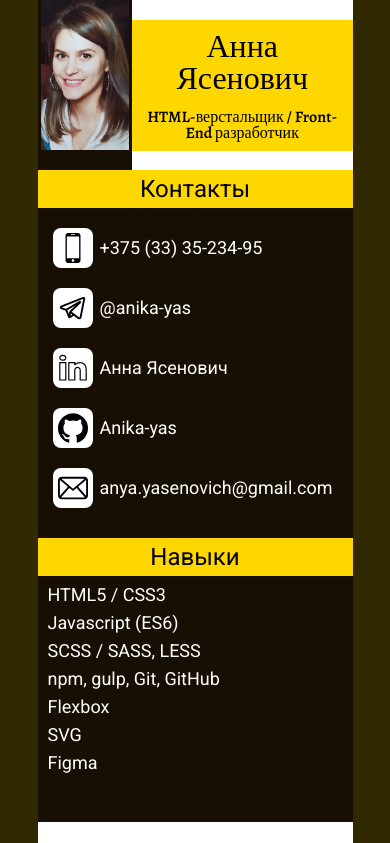
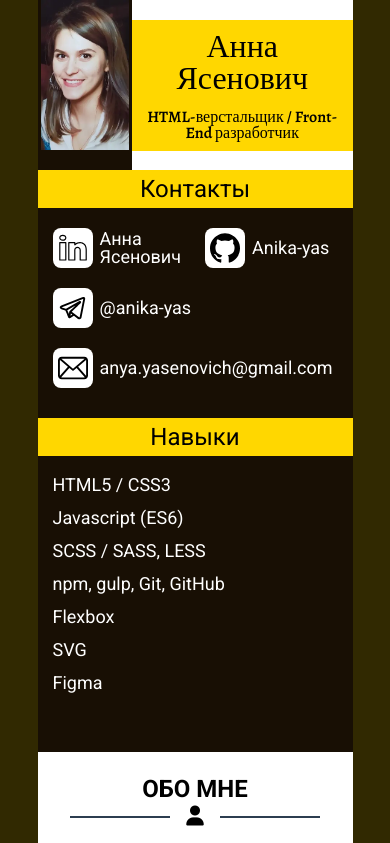
Before and after one commit to Anika-yas/portfolio, a plain HTML site: page index.html in a window 390 px wide. Shown: the top 843 px of the page. Drawn offline with nearby package versions, Linux system fonts and the light colour scheme.

Commit message:
fix: corrected code

```diff
--- a/css/style.css
+++ b/css/style.css
@@ -330,6 +330,7 @@ body::after {
 
 .contacts__list {
   padding: 10px 10px 10px 15px;
+  margin: 0 -10px;
 }
 
 .contacts__list > *:not(:last-child) {
@@ -337,6 +338,7 @@ body::after {
 }
 
 .contacts__item {
+  padding: 0 10px;
   -webkit-transition: 0.3s;
   -o-transition: 0.3s;
   transition: 0.3s;
@@ -400,12 +402,8 @@ body::after {
   margin-bottom: 10px;
 }
 
-.skills__lists {
+.skills__list {
   padding: 10px 10px 10px 15px;
-}
-
-.skills__lists > *:not(:last-child) {
-  margin-bottom: 15px;
 }
 
 .skills__list > *:not(:last-child) {
@@ -624,6 +622,8 @@ body::after {
 }
 
 .education__title {
+  border-bottom: 2px solid black;
+  padding-bottom: 10px;
   margin: 0 0 10px 0;
 }
 
@@ -698,7 +698,7 @@ body::after {
   content: "";
   position: absolute;
   right: 25%;
-  top: 25%;
+  top: 30%;
   background-color: rgb(0, 0, 0);
   height: 2px;
   width: 15px;
@@ -739,6 +739,8 @@ body::after {
 }
 
 .experience__title {
+  border-bottom: 2px solid black;
+  padding-bottom: 10px;
   margin: 0 0 10px 0;
 }
 
@@ -827,16 +829,12 @@ body::after {
     padding: 7px;
   }
 
-  .skills__lists > *:not(:last-child) {
-    margin-bottom: 10px;
+  .skills__list > *:not(:last-child) {
+    margin-bottom: 7px;
   }
 
-  .skills__lists {
+  .skills__list {
     padding: 0 10px;
-  }
-
-  .skills__list > *:not(:last-child) {
-    margin-bottom: 10px;
   }
 
   .skills__item {
@@ -901,6 +899,34 @@ body::after {
   }
 }
 
+@media (max-width: 671px) {
+  .contacts__item {
+    -webkit-box-flex: 50%;
+        -ms-flex: 50%;
+            flex: 50%;
+  }
+}
+
+@media (max-width: 605px) {
+  .skills__item {
+    -webkit-box-flex: 0;
+        -ms-flex: 0 1 50%;
+            flex: 0 1 50%;
+  }
+}
+
+@media (max-width: 510px) {
+  .contacts__item {
+    -webkit-box-flex: 100%;
+        -ms-flex: 100%;
+            flex: 100%;
+    -webkit-box-orient: vertical;
+    -webkit-box-direction: normal;
+        -ms-flex-direction: column;
+            flex-direction: column;
+  }
+}
+
 @media (max-width: 47.99875em) {
   body::before,
   body::after {
@@ -923,8 +949,8 @@ body::after {
     display: flex;
     -ms-flex-wrap: wrap;
         flex-wrap: wrap;
-    gap: 20px;
-    padding: 10px 10px 10px 15px;
+    row-gap: 20px;
+    padding: 10px 15px 10px;
   }
 
   .contacts__item:hover .contacts__text {
@@ -932,42 +958,9 @@ body::after {
   }
 
   .contacts__item {
-    display: -webkit-box;
-    display: -ms-flexbox;
-    display: flex;
-  }
-
-  .contacts__item:nth-child(1) {
-    -webkit-box-ordinal-group: 2;
-        -ms-flex-order: 1;
-            order: 1;
-  }
-
-  .contacts__item:nth-child(2) {
-    -webkit-box-ordinal-group: 6;
-        -ms-flex-order: 5;
-            order: 5;
-    min-width: 201px;
-  }
-
-  .contacts__item:nth-child(3) {
-    -webkit-box-ordinal-group: 3;
-        -ms-flex-order: 2;
-            order: 2;
-  }
-
-  .contacts__item:nth-child(4) {
-    -webkit-box-ordinal-group: 4;
-        -ms-flex-order: 3;
-            order: 3;
-  }
-
-  .contacts__item:nth-child(5) {
-    -webkit-box-ordinal-group: 5;
-        -ms-flex-order: 4;
-            order: 4;
-    -ms-flex-item-align: start;
-        align-self: flex-start;
+    -webkit-box-flex: 33.333%;
+        -ms-flex: 33.333%;
+            flex: 33.333%;
   }
 
   .contacts__link {
@@ -987,8 +980,27 @@ body::after {
     font-size: 24px;
   }
 
+  .skills__list > *:not(:last-child) {
+    margin-bottom: 0;
+  }
+
+  .skills__list {
+    display: -webkit-box;
+    display: -ms-flexbox;
+    display: flex;
+    -ms-flex-wrap: wrap;
+        flex-wrap: wrap;
+    row-gap: 15px;
+    padding: 10px 15px 10px;
+    margin: 0 -10px;
+  }
+
   .skills__item {
     font-size: 18px;
+    -webkit-box-flex: 0;
+        -ms-flex: 0 1 33.333%;
+            flex: 0 1 33.333%;
+    padding: 0 10px;
   }
 
   .skills__subitem {
@@ -1039,6 +1051,16 @@ body::after {
     margin-bottom: 15px;
   }
 
+  .skills__item {
+    -webkit-box-orient: vertical;
+    -webkit-box-direction: normal;
+        -ms-flex-direction: column;
+            flex-direction: column;
+    -webkit-box-flex: 100%;
+        -ms-flex: 100%;
+            flex: 100%;
+  }
+
   .item-ed__year {
     -webkit-box-flex: 0;
         -ms-flex: 0 0 60px;
--- a/index.html
+++ b/index.html
@@ -6,8 +6,8 @@
 	<meta charset="UTF-8">
 	<meta name="format-detection" content="telephone=no">
 	<!-- <style>body{opacity: 0;}</style> -->
-	<link rel="stylesheet" href="https://cdnjs.cloudflare.com/ajax/libs/font-awesome/6.2.0/css/all.min.css?_v=20220915145643">
-	<link rel="stylesheet" href="css/style.min.css?_v=20220915145643">
+	<link rel="stylesheet" href="https://cdnjs.cloudflare.com/ajax/libs/font-awesome/6.2.0/css/all.min.css?_v=20220915162559">
+	<link rel="stylesheet" href="css/style.min.css?_v=20220915162559">
 	<link rel="shortcut icon" href="favicon.ico">
 	<!-- <meta name="robots" content="noindex, nofollow"> -->
 	<meta name="viewport" content="width=device-width, initial-scale=1.0">
@@ -37,24 +37,12 @@
 							<div class="left-portfolio__contacts contacts">
 								<h3 class="contacts__title title"> Контакты</h3>
 								<ul class="contacts__list ">
-									<li class="contacts__item">
+									<!-- <li class="contacts__item">
                 <a href="tel:+375333523495" class="contacts__link " target="_blank">
                     <img src="img/icons/mobilephone.svg" alt="phone" class="contacts__img">
                     <div class="contacts__text list-left__text"> +375 (33) 35-234-95</div>
                 </a>
-									</li>
-									<li class="contacts__item">
-										<a href="mailto:anya.yasenovich@gmail.com" class="contacts__link" target="_blank">
-											<img src="img/icons/email.svg" alt="email" class="contacts__img">
-											<div class="contacts__text"> anya.yasenovich@gmail.com</div>
-										</a>
-									</li>
-									<li class="contacts__item">
-										<a href="https://web.telegram.org/" class="contacts__link" target="_blank">
-											<img src="img/icons/telegram.svg" alt="telegram" class="contacts__img">
-											<div class="contacts__text">@anika-yas</div>
-										</a>
-									</li>
+            </li> -->
 									<li class="contacts__item">
 										<a href="https://www.linkedin.com/in/анна-ясенович/" class="contacts__link" target="_blank">
 											<img src="img/icons/linkedin.svg" alt="linkedin" class="contacts__img">
@@ -67,11 +55,22 @@
 											<div class="contacts__text">Anika-yas</div>
 										</a>
 									</li>
+									<li class="contacts__item">
+										<a href="https://web.telegram.org/" class="contacts__link" target="_blank">
+											<img src="img/icons/telegram.svg" alt="telegram" class="contacts__img">
+											<div class="contacts__text">@anika-yas</div>
+										</a>
+									</li>
+									<li class="contacts__item">
+										<a href="mailto:anya.yasenovich@gmail.com" class="contacts__link" target="_blank">
+											<img src="img/icons/email.svg" alt="email" class="contacts__img">
+											<div class="contacts__text"> anya.yasenovich@gmail.com</div>
+										</a>
+									</li>
 								</ul>
 							</div>
 							<div class="left-portfolio__skills skills">
 								<h3 class="skills__title title"> Навыки</h3>
-								<div class="skills__lists">
 								<ul class="skills__list">
 									<li class="skills__item"> HTML5 / CSS3
 										<!-- <ol class="skills__sublist">
@@ -110,8 +109,6 @@
 									<li class="skills__item">SVG</li>
 									<li class="skills__item">Figma</li>
 								</ul>
-									</ul>
-								</div>
 							</div>
 						</div>
 
@@ -122,7 +119,7 @@
 									<i class="fa-sharp fa-solid fa-user"></i>
 								</div>
 								<div class="about-me__text">
-									Меня зовут Анна. Качественно разрабатываю адаптивную верстку на основе макетов для ПК. Пишу максимально надежный, чистый и понятный код. Моя цель&nbsp&mdash; предоставить качественную услугу, результатом которой клиент останется доволен, а взамен получить интересную работу, где я смогу применить свои существующие знания, а также приобрести новые знания для развития вашего бизнеса и своих профессиональных качеств.
+									Меня зовут Анна. Качественно разрабатываю адаптивную верстку на основе макетов для ПК. Пишу максимально надежный, чистый и понятный код. Моя цель&nbsp;&mdash; предоставить качественную услугу, результатом которой клиент останется доволен, а взамен получить интересную работу, где я смогу применить свои существующие знания, а также приобрести новые знания для развития вашего бизнеса и своих профессиональных качеств.
 								</div>
 							</div>
 							<div class="right-portfolio__project project">
@@ -144,11 +141,10 @@
 								</ul>
 							</div>
 							<div data-spollers data-one-spoller class="right-portfolio__education education spollers">
-								<button type="button" data-spoller data-spoller-close class="spollers__title">
-									<h2 class="education__title right-title">Образование</h2>
-									<div class="education__icon icon">
+								<button type="button" data-spoller data-spoller-close class="spollers__title education__title right-title">Образование
+									<!-- <div class="education__icon icon">
                 <i class="fa-solid fa-user-graduate"></i>
-									</div>
+            </div> -->
 								</button>
 								<div class="spollers__body">
 									<div class="education__items">
@@ -184,12 +180,7 @@
 								</div>
 							</div>
 							<div data-spollers data-one-spoller class="right-portfolio__experience experience spollers">
-								<button type="button" data-spoller data-spoller-close class="spollers__title">
-									<h2 class="experience__title right-title">Опыт работы</h2>
-									<div class="experience__icon icon">
-										<i class="fa-solid fa-briefcase"></i>
-									</div>
-								</button>
+								<button type="button" data-spoller data-spoller-close class="spollers__title experience__title right-title">Опыт работы</button>
 								<div class="spoller__body">
 									<div class="experience__box spoller__body">
 										<div class="experience__data">ГНУ «Институт порошковой металлургии имени академика О.В. Романа» <span class="experience__span">(апрель 2016 — октябрь 2021 <b>(5 лет 7 месяцев) </b>)</span></div>
@@ -217,7 +208,7 @@
 		</div>
 	</div>
 </div> -->
-	<script src="js/app.min.js?_v=20220915145643"></script>
+	<script src="js/app.min.js?_v=20220915162559"></script>
 </body>
 
 </html>
```
Also changed, not shown: css/style.min.css. Lines whose indentation alone changed are shown as unchanged.
